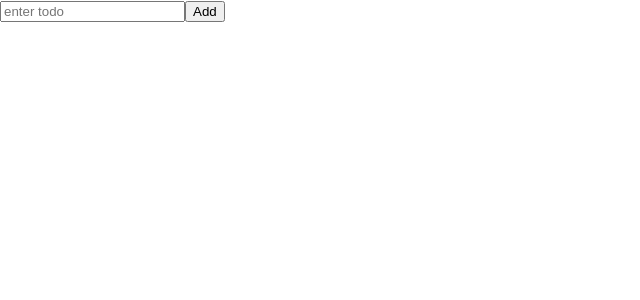
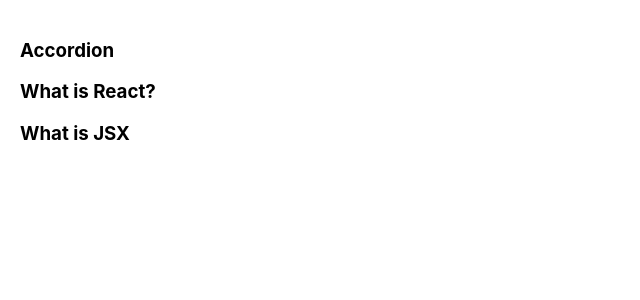
Before and after one commit to chhayashah/react-practise, a React (Create React App) app: page / in a window 1280 px wide. Shown: the top 300 px of the page, without its empty margins (0-640 px from the left). Built offline with nearby package versions, Linux system fonts and the light colour scheme.

Commit message:
accordion

```diff
--- a/src/App.js
+++ b/src/App.js
@@ -1,16 +1,16 @@
 
 import './App.css';
 // import Counter from './components/Counter';
-import Todo from './components/Todo';
-// import Accordion from "./components/Accordion";
+// import Todo from './components/Todo';
+import Accordion from "./components/Accordion";
 // import SearchDebounce from "./components/SearchDebounce";
 
 function App() {
   return (
     <div>
       {/* <Counter/> */}
-      <Todo/>
-      {/* <Accordion/> */}
+      {/* <Todo/> */}
+      <Accordion/>
       {/* <SearchDebounce/> */}
    </div>
   );
--- a/src/components/Accordion.jsx
+++ b/src/components/Accordion.jsx
@@ -1,27 +1,37 @@
-import React, { useState } from 'react';
+import React, { useState } from "react";
 
 const Accordion = () => {
     const [active, setActive] = useState(null);
 
     const data = [
       {
-        title: "What is React?",
-        content: "React is a JS library",
-      },
-      { title: "What is JS?", content: "JavaScript is a language" },
-      { title: "What is HTML?", content: "HTML is markup language" },
+        id: 1,
+            question: "What is React?",
+            answer:"React is a JS library."
+        },
+        {
+            id: 2,
+            question: "What is JSX",
+            answer:"JSX allows us to write HTML inside JS."
+        }
     ];
 
+    const handleToggle = (id) => {
+        setActive(active === id ? null : id);
+    };
+
     return (
-        <>
-            <h1>Accordion</h1>
-            {data.map((item, index) => (
-                <div key={index}>
-                    <h3 onClick={()=>setActive(active===index ? null : index)}>{item.title}</h3>
-                    {active === index && <p>{item.content}</p>}
+        <div style={{padding:"20px"}}>
+            <h3>Accordion</h3>
+            {data.map((item) => (
+                <div key={item.id}>
+                    <h3 onClick={() => handleToggle(item.id)}>{item.question}</h3>
+                    {active === item.id && (
+                        <p>{item.answer }</p>
+                    )}
                 </div>
             ))}
-        </>
+        </div>
     )
 }
 export default Accordion;
```
